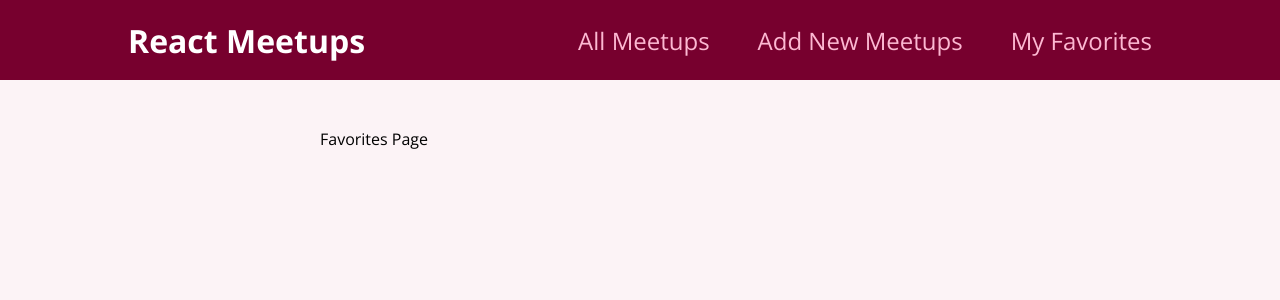
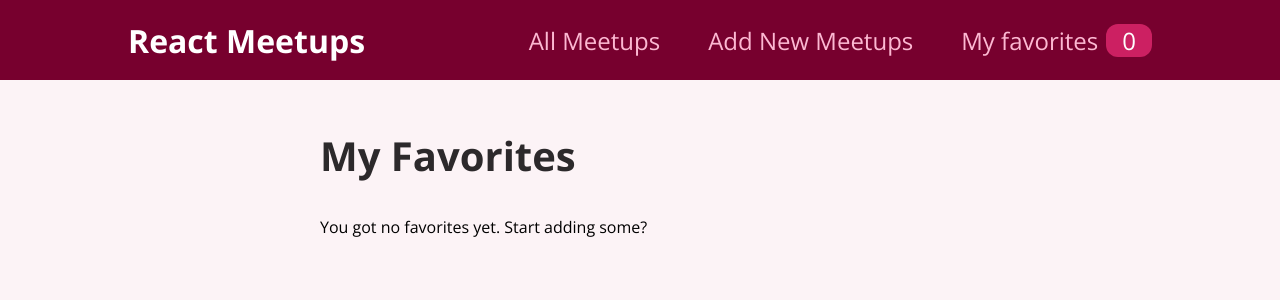
Before and after one commit to devMuromi/hello-nextjs-react, a React (Create React App) app: page /favorites in a window 1280 px wide. Shown: the top 300 px of the page. Built offline with nearby package versions, Linux system fonts and the light colour scheme.

Commit message:
more context

```diff
--- a/src/components/layout/MainNavigation.js
+++ b/src/components/layout/MainNavigation.js
@@ -1,8 +1,11 @@
+import { useContext } from "react";
 import { Link } from "react-router-dom";
 
+import FavoritesContext from "../../store/favorites-context";
 import classes from "./MainNavigation.module.css";
 
 function MainNavigation() {
+  const favoritesCtx = useContext(FavoritesContext);
   return (
     <header className={classes.header}>
       <div className={classes.logo}>React Meetups</div>
@@ -15,7 +18,10 @@ function MainNavigation() {
             <Link to="/new-meetup">Add New Meetups</Link>
           </li>
           <li>
-            <Link to="/favorites">My Favorites</Link>
+            <Link to="/favorites">
+              My favorites
+              <span className={classes.badge}>{favoritesCtx.totalFavorites}</span>
+            </Link>
           </li>
         </ul>
       </nav>
--- a/src/pages/Favorites.js
+++ b/src/pages/Favorites.js
@@ -1,5 +1,24 @@
+import { useContext } from "react";
+
+import FavoritesContext from "../store/favorites-context";
+import MeetupList from "../components/meetups/MeetupList";
+
 function FavoritesPage() {
-  return <div>Favorites Page</div>;
+  const favoritesCtx = useContext(FavoritesContext);
+
+  let content;
+
+  if (favoritesCtx.totalFavorites === 0) {
+    content = <p>You got no favorites yet. Start adding some?</p>;
+  } else {
+    content = <MeetupList meetups={favoritesCtx.favorites} />;
+  }
+  return (
+    <section>
+      <h1>My Favorites</h1>
+      {content}
+    </section>
+  );
 }
 
 export default FavoritesPage;
```
